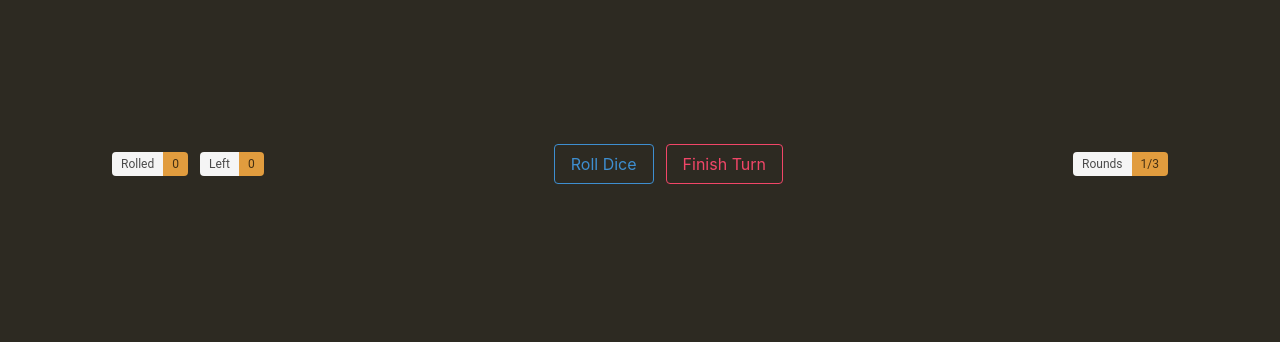
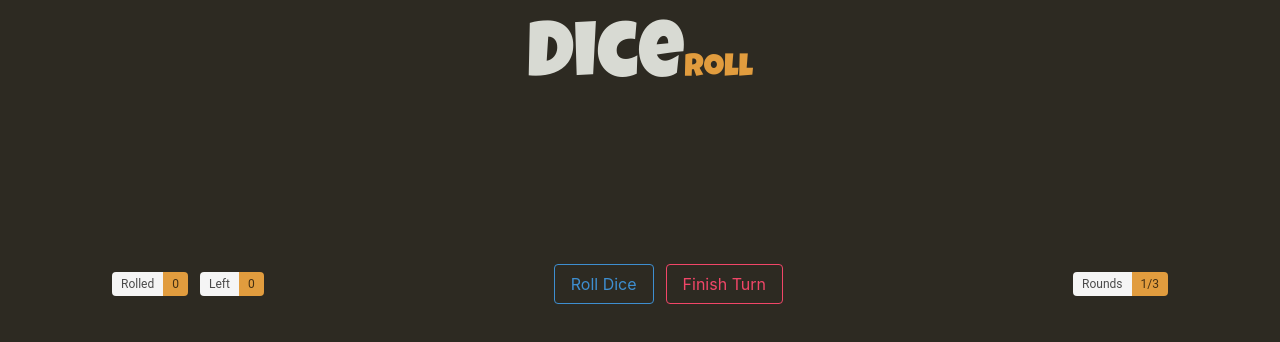
Before and after one commit to notyeninja/dice-game, an Angular app: page /game-board in a window 1280 px wide. Shown: the top 342 px of the page. Built offline with nearby package versions, Linux system fonts and the light colour scheme.

Commit message:
separated the logo into a component

```diff
--- a/src/app/app.module.ts
+++ b/src/app/app.module.ts
@@ -10,6 +10,7 @@ import { PlayerNameListComponent } from './player-name-list/player-name-list.com
 import { GameBoardComponent } from './game-board/game-board.component';
 import { DiceComponent } from './dice/dice.component';
 import { PlayerStatisticsComponent } from './player-statistics/player-statistics.component';
+import { DiceLogoComponent } from './dice-logo/dice-logo.component';
 
 @NgModule({
   declarations: [
@@ -19,7 +20,8 @@ import { PlayerStatisticsComponent } from './player-statistics/player-statistics
     PlayerNameListComponent,
     GameBoardComponent,
     DiceComponent,
-    PlayerStatisticsComponent
+    PlayerStatisticsComponent,
+    DiceLogoComponent
   ],
   imports: [
     BrowserModule,
--- /dev/null
+++ b/src/app/dice-logo/dice-logo.component.html
@@ -0,0 +1,2 @@
+<h1 class="is-lucky-font">Dice</h1>
+<h1 class="is-lucky-font" [ngClass]="{'game-title-animate': animateTitle}">Roll</h1>
--- /dev/null
+++ b/src/app/dice-logo/dice-logo.component.ts
@@ -0,0 +1,21 @@
+import { Component, OnInit } from '@angular/core';
+
+@Component({
+  selector: 'app-dice-logo',
+  templateUrl: './dice-logo.component.html',
+  styleUrls: ['./dice-logo.component.css']
+})
+export class DiceLogoComponent implements OnInit {
+
+  animateTitle:boolean;
+  constructor() {
+    this.animateTitle = false;
+  }
+
+  ngOnInit(): void {
+    setTimeout(() => {
+      this.animateTitle = true;
+    }, 1000);
+  }
+
+}
--- a/src/app/game-board/game-board.component.html
+++ b/src/app/game-board/game-board.component.html
@@ -12,6 +12,10 @@
           (click)="closeModel()"
           aria-label="close"></button>
 </div>
+
+<section class="section game-title has-text-centered is-paddingless">
+  <app-dice-logo></app-dice-logo>
+ </section>
 
 <section class="section">
   <div class="columns">
--- a/src/app/game-board/game-board.component.ts
+++ b/src/app/game-board/game-board.component.ts
@@ -102,6 +102,7 @@ export class GameBoardComponent implements OnInit {
       })
       this.numOfTimesPlayerRolled = 0;
       this.shouldDisableRoll();
+      this.totalDice.forEach((d:Dice) => d.roll);
 
   }
 
--- a/src/app/home/home.component.html
+++ b/src/app/home/home.component.html
@@ -1,6 +1,5 @@
 <section class="section game-title has-text-centered is-paddingless">
-  <h1 class="is-lucky-font">Dice</h1>
-  <h1 class="is-lucky-font" [ngClass]="{'game-title-animate': animateTitle}">Roll</h1>
+ <app-dice-logo></app-dice-logo>
 </section>
 <section class="section is-paddingless">
   <div class="columns">
--- a/src/app/home/home.component.ts
+++ b/src/app/home/home.component.ts
@@ -17,20 +17,17 @@ import { GameService } from '../services/game.service';
 export class HomeComponent implements OnInit, AfterViewInit {
 
   players:Array<string> = new Array<string>();
-  animateTitle:boolean;
 
   constructor(private _router:Router,
               private _gameService:GameService) {
-                this.animateTitle = false;
+
               }
 
   ngOnInit(): void {
 
   }
   ngAfterViewInit(){
-    setTimeout(() => {
-      this.animateTitle = true;
-    }, 1000);
+
   }
 
   playerAdd(player:string){
```
Also changed, not shown: src/app/dice-logo/dice-logo.component.css (added), 1 other file (tests, documents, lock files or other folders).
